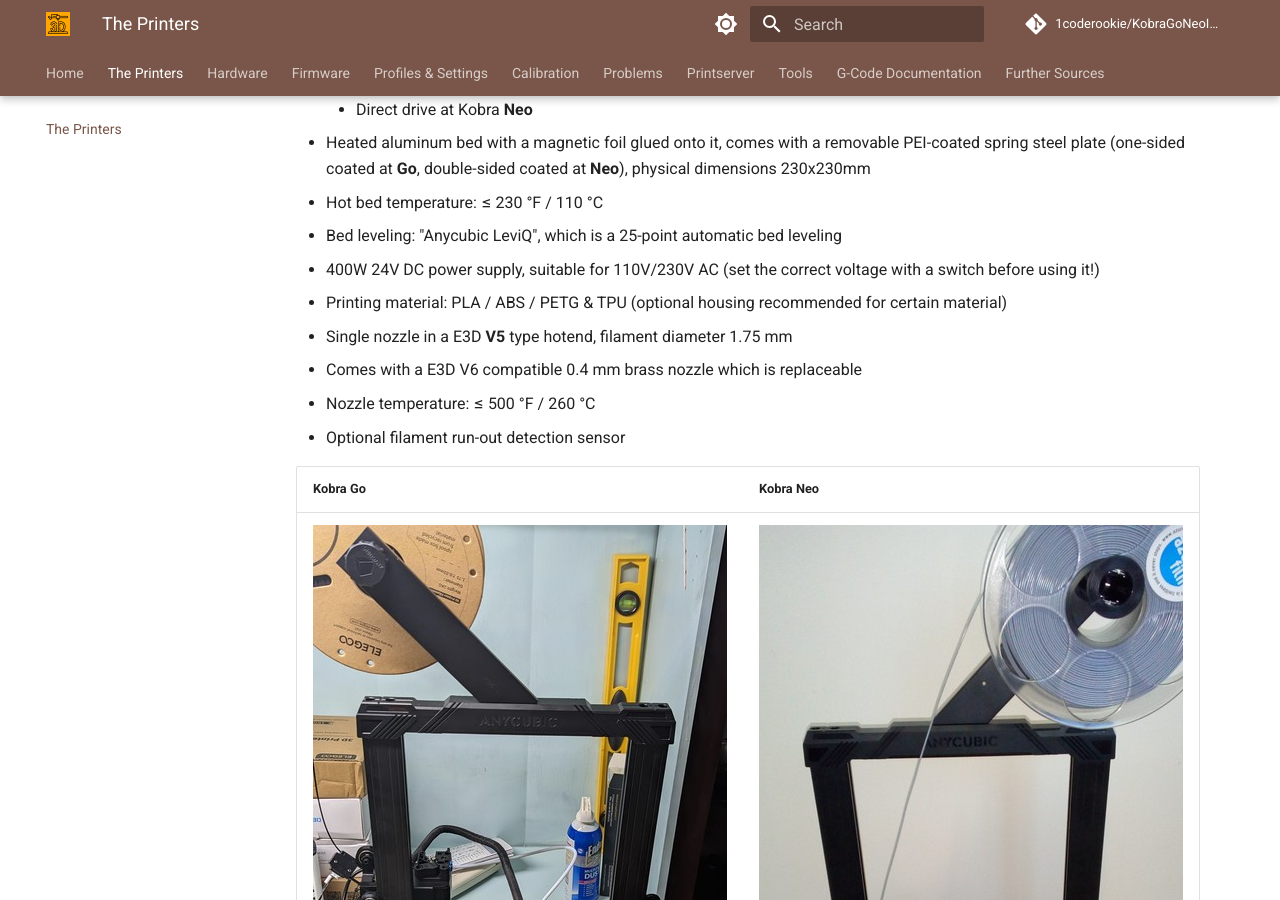
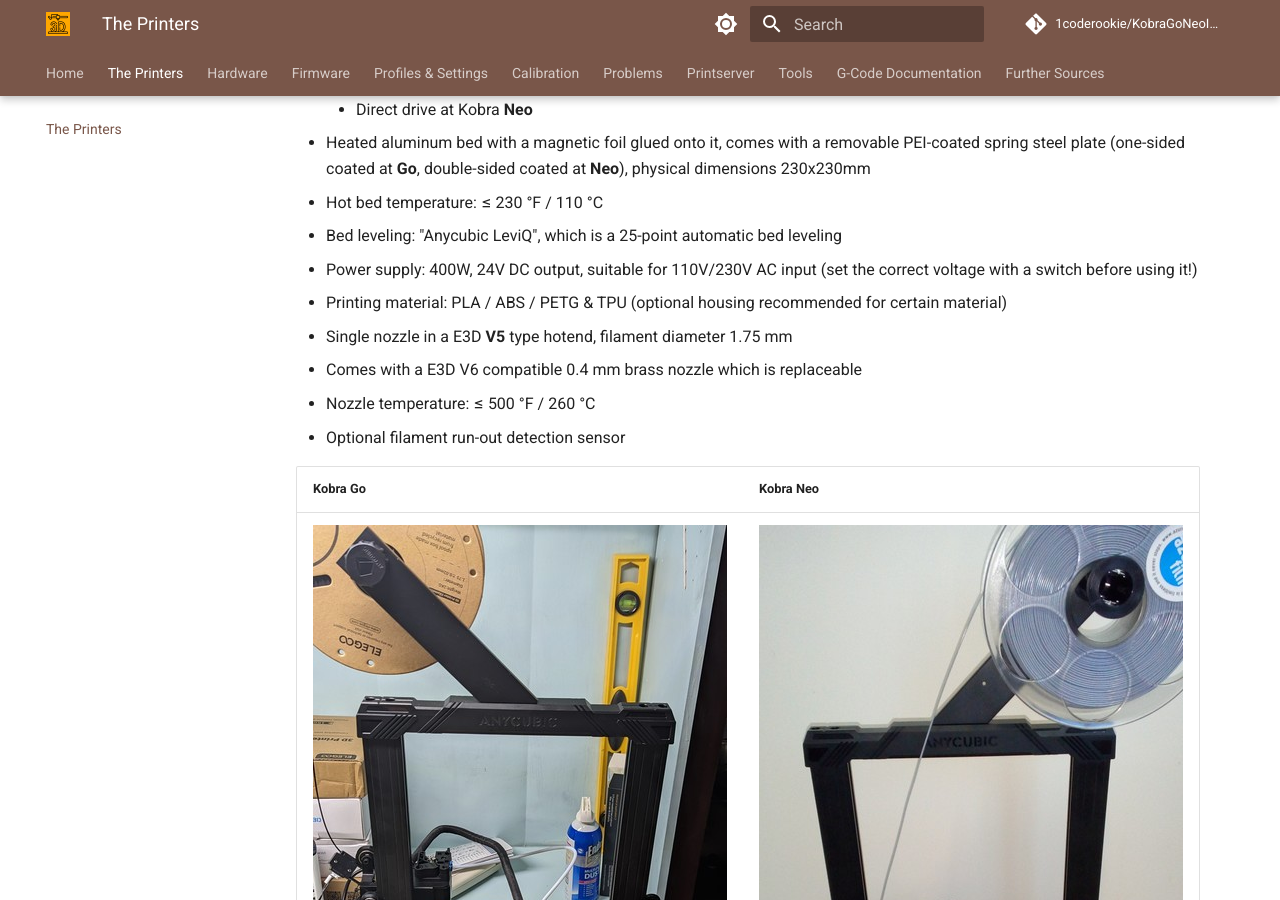
Before and after one commit to 1coderookie/KobraGoNeoInsights, an MkDocs documentation site: the page built from docs/printers.md, in a window 1280 px wide and 900 px high, scrolled down 982 px. Built offline with MkDocs 1.6.1 and Material for MkDocs 9.7.7, drawn with Linux system fonts in a browser that asks for light colours; comment, search, counter and statistics services are not loaded.

Commit message:
Update printers.md

```diff
--- a/docs/printers.md
+++ b/docs/printers.md
@@ -41,7 +41,7 @@
 - Heated aluminum bed with a magnetic foil glued onto it, comes with a removable PEI-coated spring steel plate (one-sided coated at **Go**, double-sided coated at **Neo**), physical dimensions 230x230mm
 - Hot bed temperature: ≤ 230 °F / 110 °C
 - Bed leveling: "Anycubic LeviQ", which is a 25-point automatic bed leveling
-- 400W 24V DC power supply, suitable for 110V/230V AC (set the correct voltage with a switch before using it!)
+- Power supply: 400W, 24V DC output, suitable for 110V/230V AC input (set the correct voltage with a switch before using it!)
 - Printing material: PLA / ABS / PETG & TPU (optional housing recommended for certain material)
 - Single nozzle in a E3D **V5** type hotend, filament diameter 1.75 mm
 - Comes with a E3D V6 compatible 0.4 mm brass nozzle which is replaceable
```
